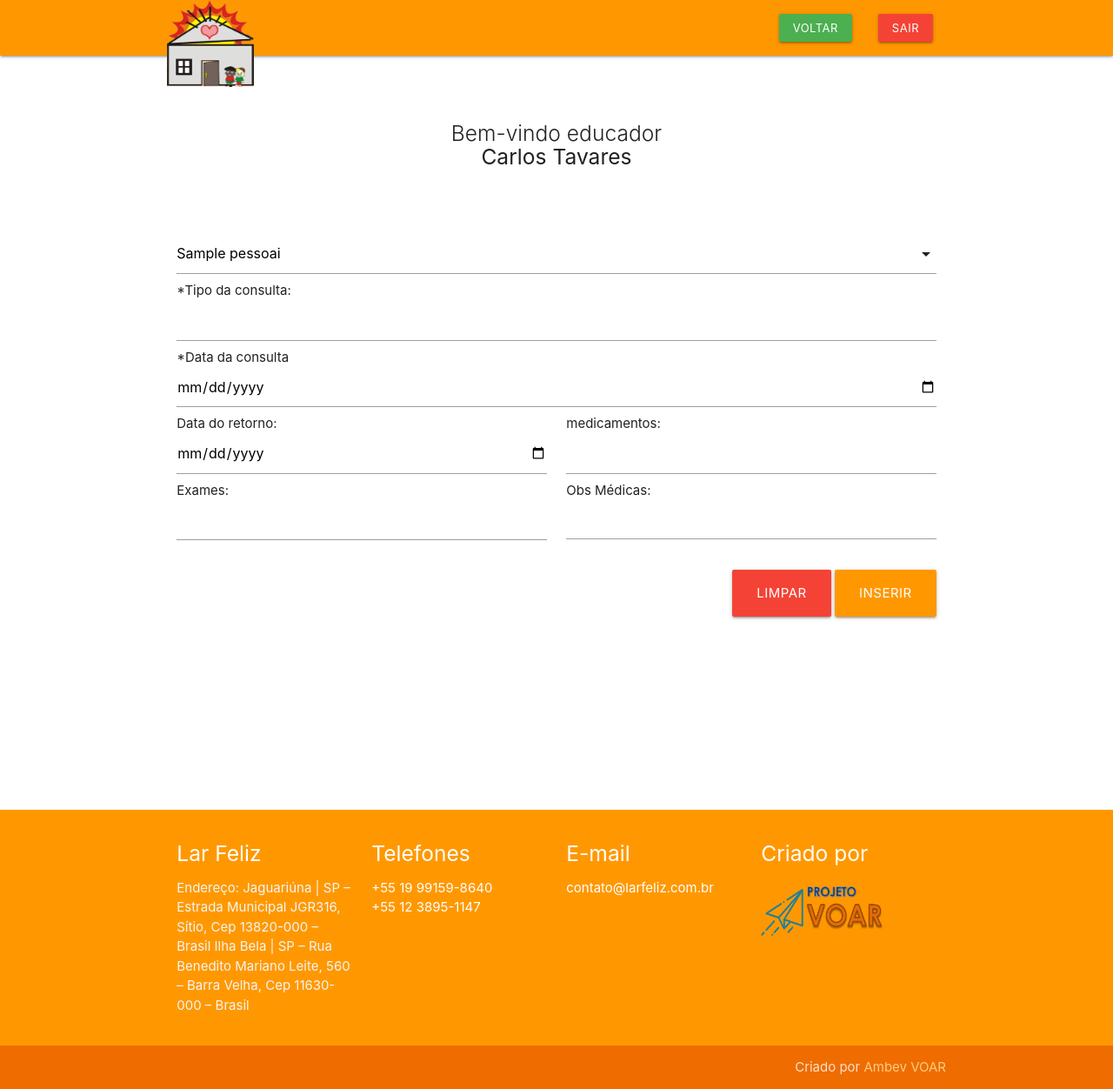
After one commit to CarlosMagnoSTavares/larfeliz, a PHP site: page /formSaude.php in a window 1280 px wide. The commit adds this page. Shown: the whole page at 87% size. Run offline with PHP 8.4, Linux system fonts and the light colour scheme; tables that the repository leaves empty hold one stand-in row (values such as "Sample post"); grey boxes marked "Sample" are stand-in pictures.

Commit message:
Criação do form de saude
Form de saude criado

```diff
--- a/TODO.txt
+++ b/TODO.txt
@@ -1,6 +1,6 @@
 1° Sprint ↓
 	Módulos: (1,3,8)
-	Telas: Dados_pessoais, Filiação, Desligamento
+	Telas: Dados_pessoais, Filiação, Desligamento (ok)
 
 2° Sprint  ↓
 	Módulos: (2)
--- a/controll/Crud.class.php
+++ b/controll/Crud.class.php
@@ -100,7 +100,7 @@ class Crud extends Conn
 		if ($queryDelete) {
 			return 'Success';
 		} else {
-			return 'Fail';
+			return $queryDelete;
 		}
 
 	}
--- a/controll/log.txt
+++ b/controll/log.txt
@@ -51,3 +51,5 @@
 [19/08/2019 20:06:26] 'UpdateUPDATE dados_pessoais SET nome = 'Carlos Magno Silva Tavares2' , endereco = 'Teste' , data_acolhimento = '2019-08-15' , data_desligamento = '' , motivo_acolhimento = 'nao sei ' , dados_bancarios = '' , tipo_sanguineo = 'A+' , aspectos_gerais_obs = '            teste2            ' , visitas_familiares_obs = 'teste                          ' , caminho_foto = '8d3c5df2dfdef9a051b6ce3c728a28c7.jpg' , anexo_certidao = '888ecf4031171e59ec80f3d4b25a2928.jpg' , anexo_CPF = 'f82f5d6219d000bda2a2568bd8e0964a.jpg' , anexo_cartao_cidadao = '2960fe579c67de6a6c036cca90ad882a.jpg' , anexo_carteira_vacinacao = '13ffb24aa04f8dbca9763959a71b0d5d.jpg' , anexo_guia_recolhimento = '249f825240f93a71c94123770185fd63.jpg' , anexo_determinacao_acolhimento = '3b341838debfbfd240199a257564ed99.jpg' , anexo_historico_escolar = '2391eaec6065b616596aec9722a874f9.jpg'  WHERE  id = 9;'
 [19/08/2019 20:07:57] "UPDATE dados_pessoais SET nome = 'Carlos Magno Silva Tavares2' , endereco = 'Teste' , data_acolhimento = '2019-08-15' , data_desligamento = '' , motivo_acolhimento = 'nao sei ' , dados_bancarios = '' , tipo_sanguineo = 'A+' , aspectos_gerais_obs = '            teste2            ' , visitas_familiares_obs = 'teste                          ' , caminho_foto = '8d3c5df2dfdef9a051b6ce3c728a28c7.jpg' , anexo_certidao = '888ecf4031171e59ec80f3d4b25a2928.jpg' , anexo_CPF = 'f82f5d6219d000bda2a2568bd8e0964a.jpg' , anexo_cartao_cidadao = '2960fe579c67de6a6c036cca90ad882a.jpg' , anexo_carteira_vacinacao = '13ffb24aa04f8dbca9763959a71b0d5d.jpg' , anexo_guia_recolhimento = '249f825240f93a71c94123770185fd63.jpg' , anexo_determinacao_acolhimento = '3b341838debfbfd240199a257564ed99.jpg' , anexo_historico_escolar = '2391eaec6065b616596aec9722a874f9.jpg'  WHERE  id = 9;"
 [19/08/2019 20:08:01] "UPDATE dados_pessoais SET nome = 'Carlos Magno Silva Tavares' , endereco = 'Teste' , data_acolhimento = '2019-08-15' , data_desligamento = '' , motivo_acolhimento = 'nao sei ' , dados_bancarios = '' , tipo_sanguineo = 'A+' , aspectos_gerais_obs = '            teste2            ' , visitas_familiares_obs = 'teste                          ' , caminho_foto = '8d3c5df2dfdef9a051b6ce3c728a28c7.jpg' , anexo_certidao = '888ecf4031171e59ec80f3d4b25a2928.jpg' , anexo_CPF = 'f82f5d6219d000bda2a2568bd8e0964a.jpg' , anexo_cartao_cidadao = '2960fe579c67de6a6c036cca90ad882a.jpg' , anexo_carteira_vacinacao = '13ffb24aa04f8dbca9763959a71b0d5d.jpg' , anexo_guia_recolhimento = '249f825240f93a71c94123770185fd63.jpg' , anexo_determinacao_acolhimento = '3b341838debfbfd240199a257564ed99.jpg' , anexo_historico_escolar = '2391eaec6065b616596aec9722a874f9.jpg'  WHERE  id = 9;"
+[25/09/2019 14:47:07] DELETE FROM vw_saude  WHERE  id = 2;
+[25/09/2019 14:47:09] DELETE FROM vw_saude  WHERE  id = 2;
--- /dev/null
+++ b/formSaude.php
@@ -0,0 +1,160 @@
+<?php
+include_once('include/header.php');
+require_once('controll/Crud.class.php');
+
+//Default da pagina
+	$table = "saude";
+	$disable = "";// Default tudo habilitado
+	$btnColor = "orange"; // Default tudo laranja
+	$formPost ="insertSaude.php";
+	$telaRedirect="saude.php";
+
+	// Default todos os campos sem valor
+	$id = "";
+	$nome = "";
+	$fk_id_pessoal = "";
+	$option="";
+
+	$tipo_consulta = "";
+	$data_da_consulta = "";
+	$data_do_retorno = "";
+	$medicamentos = "";
+	$exames = "";
+	$observacoes_medicas = "";
+
+	$limpar = "Limpar";
+	$salvar = "inserir";
+
+$acao = isset($_GET['acao'])? $_GET['acao']:null;
+
+
+//LISTAR CRIANCAS (DADOS_PESOAIS)
+	$tableDP = 'dados_pessoais';
+	$orderBy ="nome";
+	$where = NULL;// caso queiram filtrar por criança Colocar um GET aqui
+	$crud = new Crud;
+	$list = $crud->select($tableDP,$where,$orderBy,NULL);
+
+	foreach ($list as $key => $value)
+	{
+		$caminhoFoto = !empty(trim($value['caminho_foto']))?
+		"documentos/".$value['caminho_foto']:"include/sem-foto.gif";
+		$nome = ($value['nome']);
+		$id = ($value['id']);
+		$option .= '<option data-icon="'.$caminhoFoto.'" value="'.$id.'">'.$nome.'</option>';
+
+	}
+
+//EDITAR carrega dados no form
+if ($acao == 'editar' || $acao == 'excluir'|| $acao == 'ver' )
+{
+	if (isset($_GET['id']) && is_numeric($_GET['id']) )
+	{
+		// LISTA USUARIO DO ID INFORMADO ↓
+			$view = 'vw_saude';
+			$where = " id = ".$_GET['id'];
+			$orderBy ="";
+			$limit = "1";
+
+			$crud = new Crud;
+			$list = $crud->select($view,$where,$orderBy,$limit);
+			$option = "";
+			foreach ($list as $key => $value)
+				{
+					$caminhoFoto = !empty(trim($value['caminho_foto']))?
+					"documentos/".$value['caminho_foto']:"include/sem-foto.gif";
+					$nome = ($value['nome']);
+					$id = ($value['id']);
+					$fk_id_pessoal = ($value['fk_id_pessoal']);
+					$tipo_consulta = ($value['tipo_consulta']);
+					$data_da_consulta = ($value['data_da_consulta']);
+					$data_do_retorno = ($value['data_do_retorno']);
+					$medicamentos = ($value['medicamentos']);
+					$exames = ($value['exames']);
+					$observacoes_medicas = ($value['observacoes_medicas']);
+
+					$limpar = "Limpar";
+					$salvar = "editar";
+					$option .= '<option data-icon="'.$caminhoFoto.'" value="'.$fk_id_pessoal.'" selected>'.$nome.'</option>';
+				}
+	}
+}
+
+//EXCLUIR mostra botão permitindo exclusão
+if (isset($acao))
+{
+	$disable = ($acao=='excluir' || $acao=='ver')? 'disabled="true"':NULL; //Desabilita os botões
+	$btnColor = ($acao=='excluir' || $acao=='ver')? 'grey':"orange"; // Muda cor dos botoes para desabilitado
+	if ($acao=='excluir') {
+		echo '
+		<form method="POST" action="controll/delete.php">
+			<div class="row" >
+				<div class="col s12 m12 center-align" >
+					<input type="hidden" name="id" value="'.$id.'">
+					<input type="hidden" name="telaRedirect" value="'.$telaRedirect.'">
+					<input type="hidden" name="table" value="'.$table.'">
+					<p>Você deseja excluir os dados abaixo?</p>
+					<input type="button" class="btn btn-small green" value="VOLTAR"  onClick="history.go(-1)">
+					<input type="submit" class="btn btn-small red" value="DELETAR REGISTRO"  >
+				</div>
+			</div>
+		</form>
+		';
+	}
+}
+?>
+
+<form action="controll/<?php echo $formPost; ?>" method="POST" enctype="multipart/form-data" >
+<input type="hidden" name="id" value="<?php echo $id; ?>">
+	<div class="" >
+		<div class="row" >
+			<div class="col s12 m12" >
+				<select <?php echo  $disable; ?> name="fk_id_pessoal" >
+					<?php echo $option; ?>
+				</select>
+				<label>Nome da criança</label>
+			</div>
+
+			<div class="col s12 m12" >
+				*Tipo da consulta:
+				<input type="text" <?php echo ' value="'.$tipo_consulta.'" '.$disable; ?>
+				name="tipo_consulta" required="true" >
+			</div>
+			<div class="col s12 m12" >
+				*Data da consulta
+				<input type="date" <?php echo ' value="'.$data_da_consulta.'" '.$disable; ?>
+				name="data_da_consulta" required="true" >
+			</div>
+			<div class="col s12 m6" >
+				Data do retorno:
+				<input type="date" <?php echo ' value="'.$data_do_retorno.'" '.$disable; ?>
+				name="data_do_retorno">
+			</div>
+			<div class="col s12 m6" >
+				medicamentos:
+				<input type="text" <?php echo ' value="'.$medicamentos.'" '.$disable; ?>
+				name="medicamentos">
+			</div>
+			<div class="col s12 m6" >
+				Exames:
+				<input type="text" <?php echo ' value="'.$exames.'" '.$disable; ?>
+				name="exames">
+			</div>
+			<div class="col s12 m6" >
+				Obs Médicas:
+				<textarea class="materialize-textarea" type="text" <?php echo ' value="'.$observacoes_medicas.'" '.$disable; ?>
+				name="observacoes_medicas"> <?php echo $observacoes_medicas ?> </textarea>
+			</div>
+		</div>
+	</div>
+
+
+	<div class="row" >
+		<div class="col s12 m12 right-align" >
+			<input type="reset" class="btn btn-large red" <?php echo ' value="'.$limpar.'" '.$disable; ?> name="limpar"  >
+			<input type="submit" class="btn btn-large orange" <?php echo ' value="'.$salvar.'" '.$disable; ?> name="salvar"  >
+		</div>
+	</div>
+</form>
+
+<?php include_once('include/footer.php'); ?>
```
Also changed, not shown: controll/insertSaude.php (added, +71 -0 lines), saude.php (+84 -1 lines), documentos/6bbfc97bafa19cd3e11d95aafe371ad8.jpg (added).
